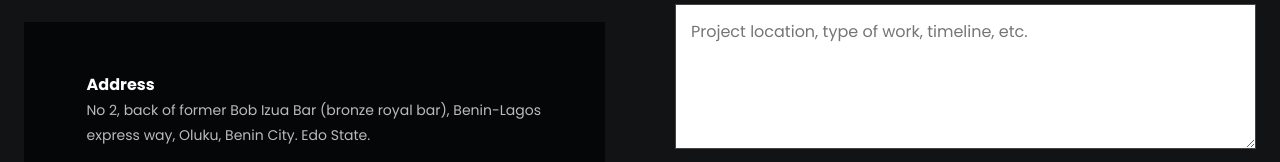
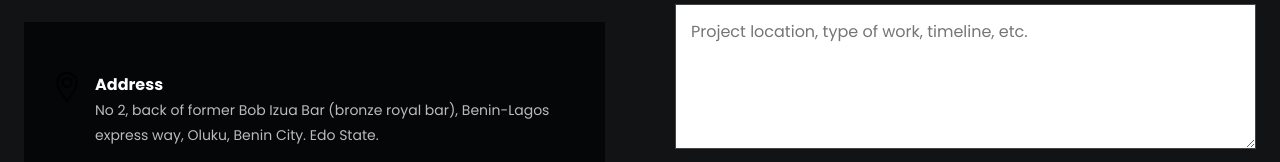
Before and after one commit to I-edison/ria-synergy, a plain HTML site: page index.html in a window 1280 px wide. Shown: the part 3928-4090 px from the top of the page. Drawn offline with nearby package versions, Linux system fonts and the light colour scheme; no server answers; a web font is replaced by a local one.

Commit message:
Fix broken location icon file name

```diff
--- a/index.html
+++ b/index.html
@@ -505,7 +505,7 @@
             <div class="contact-card">
               <div class="contact-row">
                 <div class="icon">
-                  <img src="assets/location (2).png" alt="" class="icons" />
+                  <img src="assets/location-2.png" alt="" class="icons" />
                 </div>
                 <div>
                   <strong>Address</strong
```
Also changed, not shown: assets/location-2.png (added).
